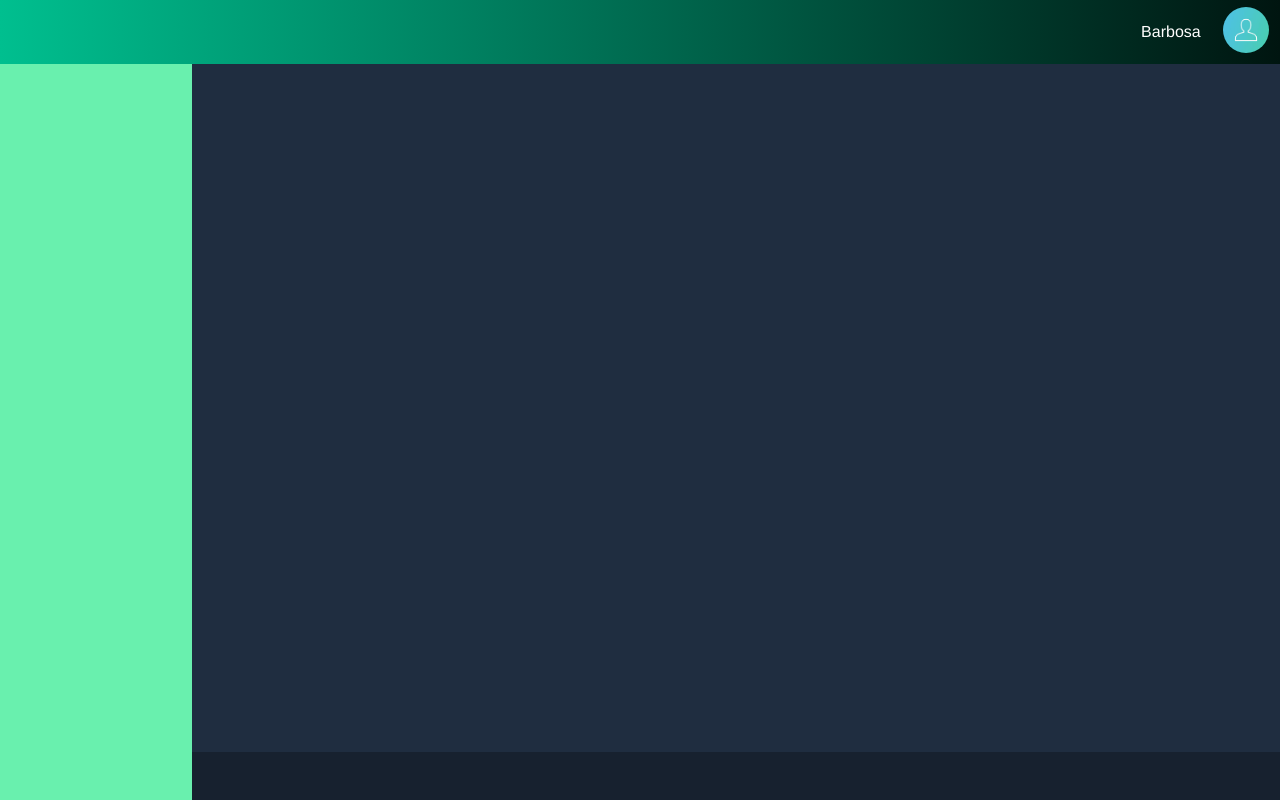
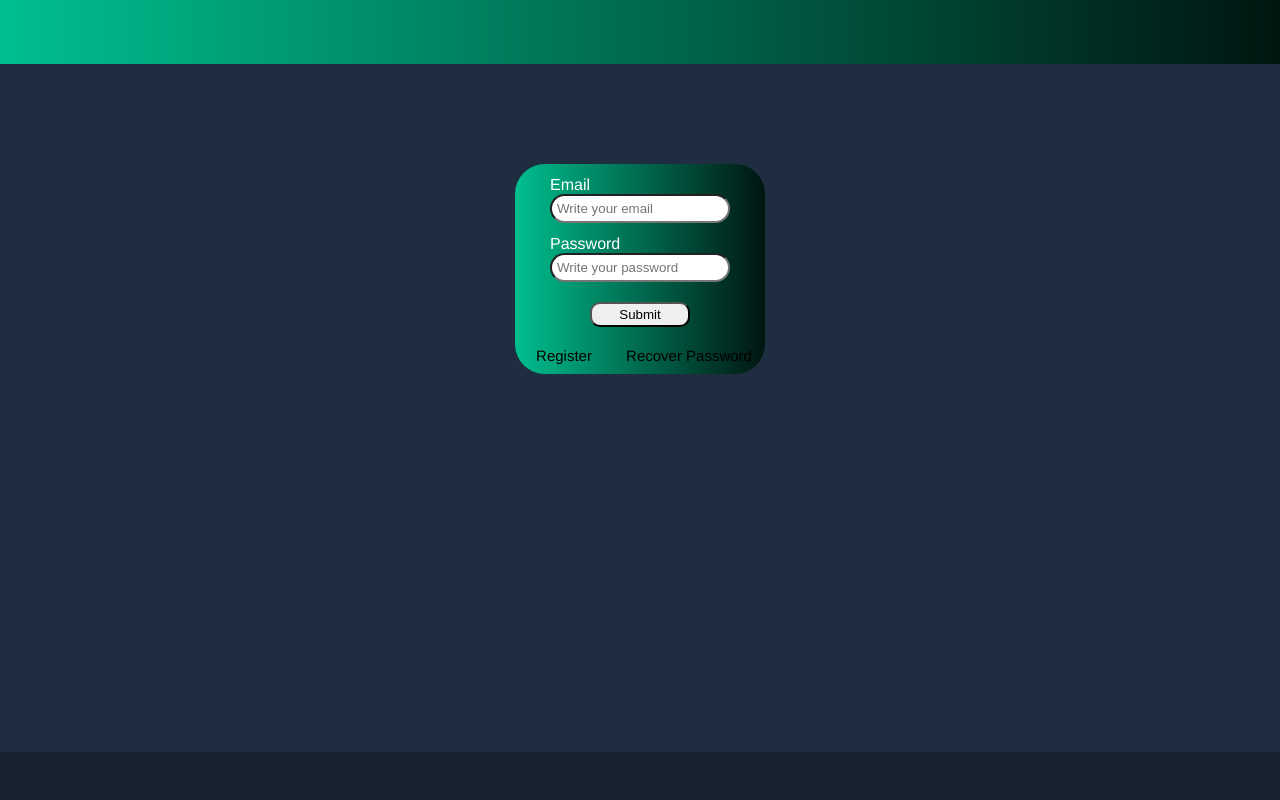
Before and after one commit to darcioSoares/frontend-vue, a Vue app: page / in a window 1280 px wide. Built offline with nearby package versions, Linux system fonts and the light colour scheme.

Commit message:
update code

```diff
--- a/src/components/UserDropdown.vue
+++ b/src/components/UserDropdown.vue
@@ -1,11 +1,11 @@
 <template>
   <div class="container-dropdown" v-if="isLogged">
-      <div class="user-dropdown" v-on:click="isVisibleDropdown = !isVisibleDropdown ">
-          <span class="name-user">{{user.name}}</span>
+      <div class="user-dropdown" >
+          <span class="name-user">{{user.email}}</span>
           <div class="user-img"> <img src="@/assets/user1.jpeg" alt="user"> </div>
       </div>
 
-      <div class="menu" v-show="isVisibleDropdown">
+      <div class="menu-options" >
           <p>Sair</p>
       </div>
   </div>
@@ -45,9 +45,10 @@ export default {
 
     border-radius:8px;
 }
-.user-dropdown:hover{
+.user-dropdown:hover {
     background-color:var(--discord);
     cursor: pointer;
+
 }
 
 
@@ -63,10 +64,12 @@ export default {
     color:white;
 }
 
-.menu{
+.menu-options{
     display:flex;
     justify-content: center;
     align-items: center;
+
+
 
     margin-left:20px;
     width: 80%;
@@ -75,8 +78,18 @@ export default {
     box-shadow: 4px 4px 4px 4px black;
     color:black;
     background-color: var(--clearGreen);
+    z-index: 1;
 
     margin-top:8px;
+
+    visibility: hidden;
+    opacity: 0;
+    transition-duration: 0.6s;
+}
+
+.container-dropdown:hover .menu-options{
+    visibility: visible;
+    opacity: 1;
 }
 
 </style>
--- a/src/components/forms/FormCreateUser.vue
+++ b/src/components/forms/FormCreateUser.vue
@@ -5,7 +5,7 @@
     enter-active-class="animate__animated animate__zoomInDown"
     leave-active-class="animate__animated animate__zoomOutDown"
     >
-        <div id="form-create" v-show="!isVisibleForm">
+        <div id="form-create" v-show="!toggleForm">
             <div class="form-create-user">
 
                 <form>
@@ -97,7 +97,7 @@ export default {
 
             this.clearMsg()
             this.clearFieldCreate()
-            this.$store.commit('SetIsVisibleForm')
+            this.$store.commit('SetToggleForm')
         },
 
         sendDataUSer(){
@@ -168,7 +168,7 @@ export default {
 
 
     },
-    computed:mapState(['isVisibleForm'])
+    computed:mapState(['toggleForm'])
 
 
 }
--- a/src/components/forms/FormLogin.vue
+++ b/src/components/forms/FormLogin.vue
@@ -8,7 +8,7 @@
     >
     <!-- animation -->
 
-        <div id="form-login" v-show="isVisibleForm" >
+        <div id="form-login" v-show="toggleForm" >
 
             <div class="form-login-user" >
                 <form >
@@ -92,9 +92,11 @@ export default {
 
             this.clearMsg()
             this.clearField()
-            this.$store.commit('SetIsVisibleForm')
+            this.$store.commit('SetToggleForm')
         },
-
+        userTeste(user){
+            this.$store.commit('SetUser',user)
+        },
 
         validatorFieldLogin(){
 
@@ -131,7 +133,13 @@ export default {
             headers:{"Content-type":"application/json"}
             })
             .then(res=> res.json())
-            .then(res => console.log(res))
+            .then(res => {
+
+                console.log(res)
+                this.userTeste(res)
+
+                }
+            )
             .catch(()=>this.error.fetchError = true)
         },
 
@@ -150,7 +158,7 @@ export default {
         }
 
     },
-    computed:mapState(['isVisibleForm'])
+    computed:mapState(['toggleForm'])
 
 
 
--- a/src/store/store.js
+++ b/src/store/store.js
@@ -6,17 +6,16 @@ Vue.use(Vuex)
 export default new Vuex.Store({
     state:{
 
-        isLogged:true,
-        isVisibleForm:true,
-
-        user:{
-            name:"Barbosa",
-            email:"Jon@cat"
-        }
+        isLogged:false,
+        toggleForm:true,
+        user:""
     },
     mutations:{
-        SetIsVisibleForm(state){
-            state.isVisibleForm = !state.isVisibleForm
+        SetToggleForm(state){
+            state.toggleForm = !state.toggleForm
+        },
+        SetUser(state, newUser){
+            state.user = newUser
         }
 
     }
```
